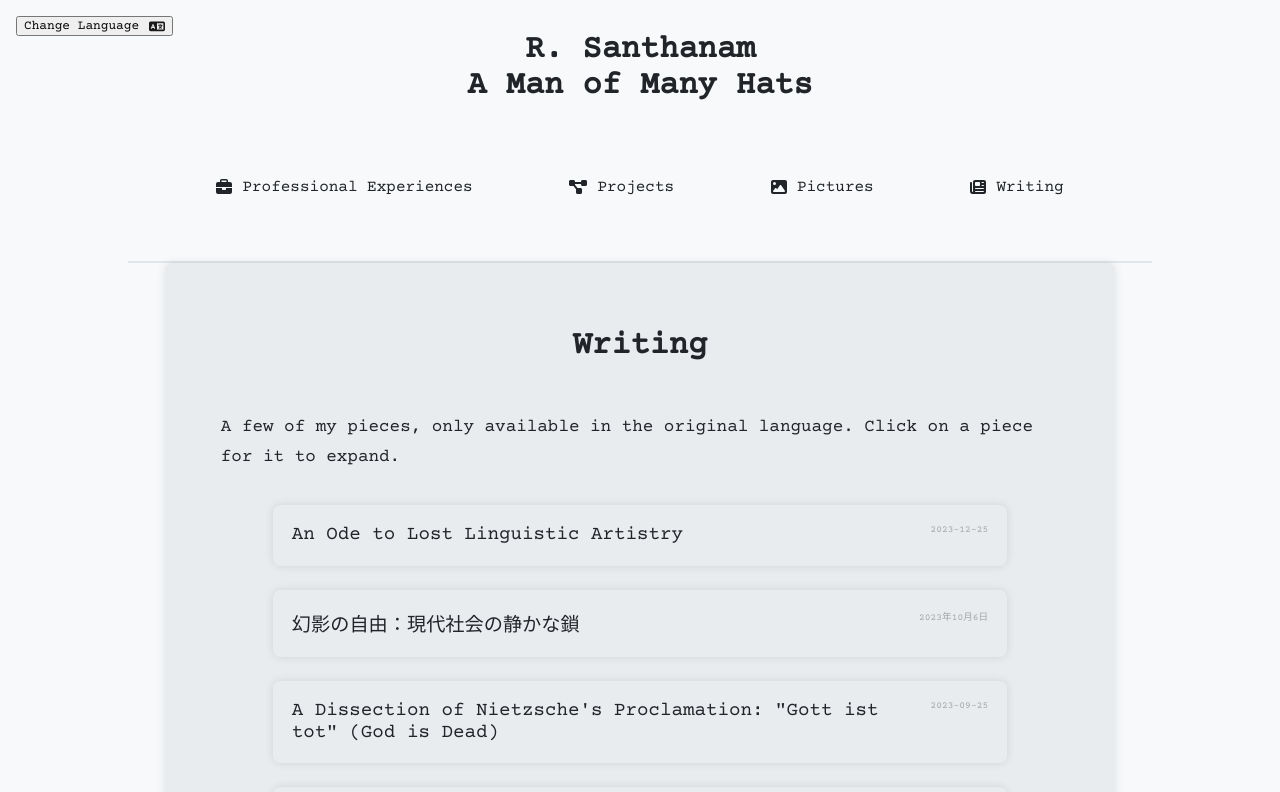
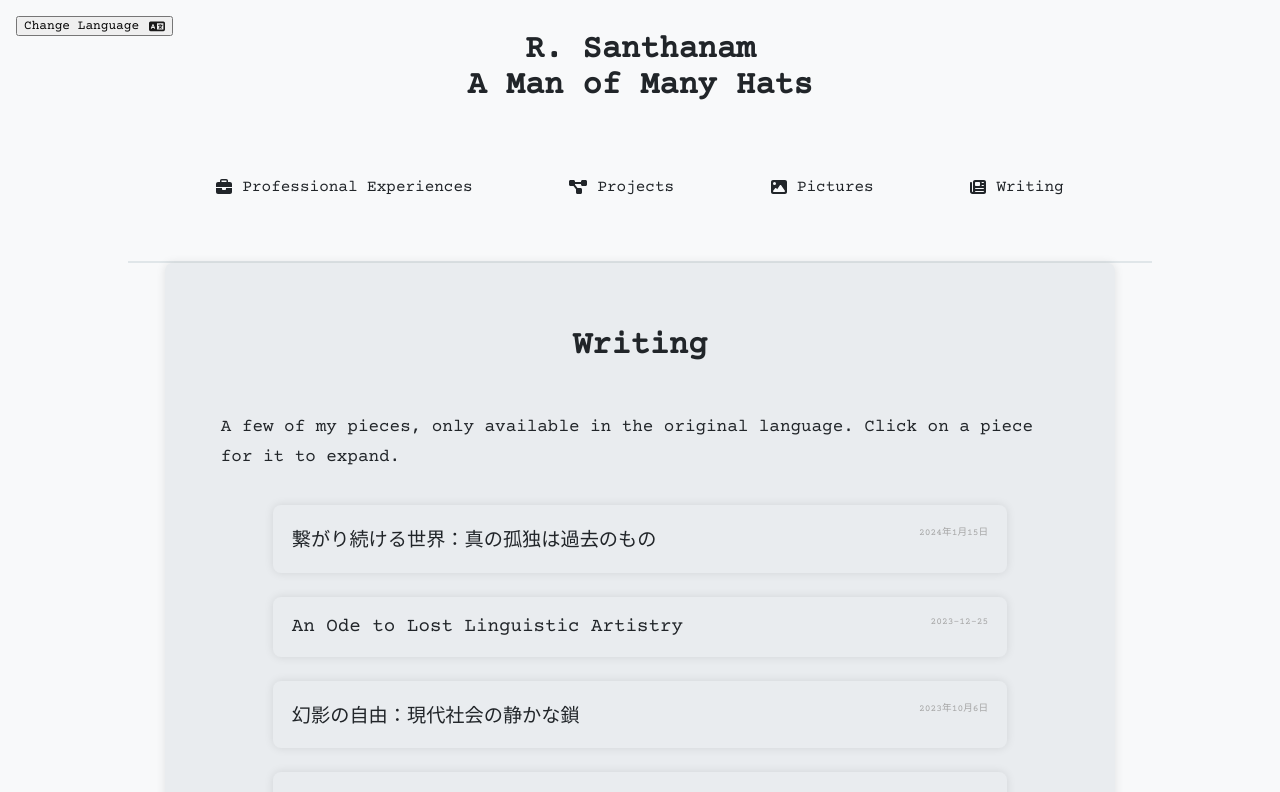
Before and after one commit to rishisant/santanamu_web, a React (Create React App) app: page /writing in a window 1280 px wide. Shown: the top 792 px of the page. Built offline with nearby package versions, Linux system fonts and the light colour scheme; a web font is replaced by a local one.

Commit message:
[NF] New Writing JP

```diff
--- a/src/Writing.js
+++ b/src/Writing.js
@@ -100,6 +100,36 @@ const Writing = () => {
                 </div>
                 <div className="header_desc">
                     {t("writing_desc")}
+                </div>
+
+                <div className="writing_container" onClick={() => entry_on_click("11")}>
+                    <div className="date_of_writing">
+                        2024年1月15日
+                    </div>
+                    <div className="title_of_writing">
+                        繋がり続ける世界：真の孤独は過去のもの
+                    </div>
+                    <div className="piece_of_writing" wid="11" style={{ display: "none" }}>
+                    ベッドに横たわり、静かな思索にふける。手元のスマホは床に放置され、わずかな距離があるだけで心は解放されるかのように感じられる。触れば、秒速で世界と繋がるデジタルの扉が開くが、本当に自分らしさを保てているのだろうかと、時に疑問を抱く。
+                    {paragraphBreak()}
+                    現代社会において「一人でいること」はどのように解釈されているのだろうか。多くの人にとって、それはベッドでネトフリを楽しむ時や、面白い動画や記事に目を通すという行為に他ならない。しかし、そんな中で、デジタルへの過剰な依存が、僕達自身の孤独の価値－そして「今」を生きるという本質を、じわじわと蝕んでいるのではないかと考えざるを得ないんだ。
+                    <br></br><br></br>
+                    時に、僕は本質的な問いに立ち返る。「人間として生きる」とはどういうことか。デジタル世界の津波の前に僕達の思考はどこへ流されるのだろう。現代、人々は目的地へと向かいながらも、携帯電話に夢中で、現実の環境への意識を失いつつある。
+                    <br></br><br></br>
+                    無意識のうちに画面へと吸い寄せられることは、現実からの逃避であり得るのだろうか。それはひとつの安全な避難所なのか、それともただの現実逃避なのか。喫緊の悩みから目を背け、忘れさせる一時的な快楽なのだろうか。
+                    {paragraphBreak()}
+                    スマホが心の健康に悪影響を及ぼしていることは疑う余地がない。しかし、アクセスや情報があふれる現代にも関わらず、なぜ若者たちは自殺を美化するような思考に至るのだろうか。僕自身もかつて、生きることを諦めようと考えた瞬間があった。しかしインターネットは、似たような考えを持つ人々を繋ぎ、共感を呼び、それが手助けになることもある。誰かが感じていることを知ることで、「自分も自由に生きる権利がある」と考えるようになる。
+                    <br></br><br></br>
+                    ネットワークを通じて多様な人々とつながることができるのは素晴らしいことだと思う。しかし、制限なく誰とでも繋がれるその自由が、時には否定的な思考を広める温床にもなり得る。
+                    {paragraphBreak()}
+                    この文章を書くことにしたのは、具体的な解決策を提示するためではありません。目的は、自身に問いかけ、内省するきっかけを与えることになって欲しい。自分自身を深く見つめ、もっと平和で充足感溢れる人生を目指して欲しい。
+                    <br></br><br></br>
+                    今夜、寝る前にはスマホを手の届かないところに置いてみないか？静かな部屋の中で、自分の心の声に耳を傾け、天井を見上げながら思考に浸ってみて。人生から逃れることはできない。苦悩があるからこそ、喜びも掴むことができる。躍動感溢れる存在が、どうして悪いことでしょうか。
+                    <br></br><br></br>
+                    真の孤独は、過去のものにしないべきだ。でも、今もなお、自分と向き合うその孤独の時間は、僕達にとって最も大切なものの一つなんですね。
+                    <br></br><br></br>
+                    <div style={{ float: "right" }}> - サンタナム理志 </div>
+                    </div>
                 </div>
 
                 <div className="writing_container" onClick={() => entry_on_click("10")}>
```
